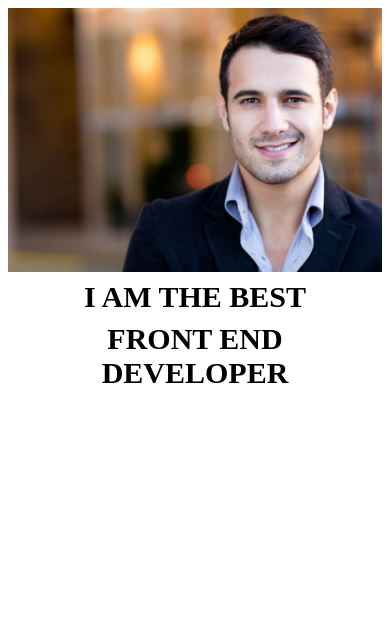
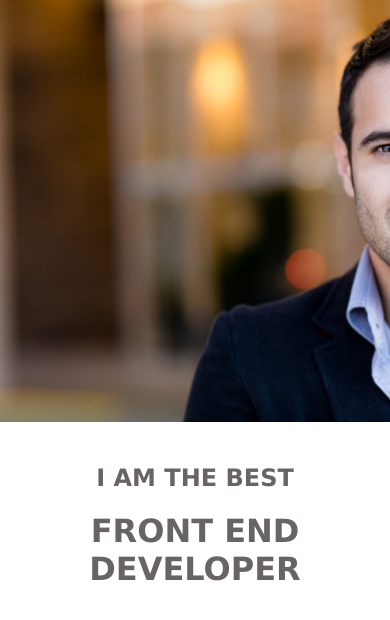
Before and after one commit to platypuswithoutk/RWDhomework, a plain HTML site: page index.html in a window 390 px wide. Drawn offline with Linux system fonts and the light colour scheme.

Commit message:
correct version

```diff
--- a/css/responsive.css
+++ b/css/responsive.css
@@ -1,51 +1,31 @@
-@media all and (max-width:992px) {
-    .first {
-        display: block;
+@media (min-width: 992px) and (max-width: 1170px) {
+    header {
+        height: 70vh;
+        background-image: url(../man-2.jpg);
     }
 
-    .first .text1 {
-        display: none;
+    header div {
+        top: 30%;
+        left: 5%;
     }
 
-    .text3 {
-        display: block;
+    header div h1, header div h2 {
+        margin-left: 50vw;
+    }
     }
 
-
-    .second {
-        display: none;
-    }
-}
-
-@media all and (min-width:992px) {
-    .first {
-        display: none;
-
+    @media (max-width: 991px) {
+    header {
+        height: 50vh;
     }
 
-    .text3 {
-        display: none;
+    header div {
+        top: 110%;
+        color: rgb(105, 100, 100);
+        text-align: center;
     }
 
-    .second {
-        display: block;
+    header div h1, header div h2 {
+        margin-left: 0;
     }
-
-}
-
-
-
-
-@media all and (min-width:1170px) {
-
-.first {
-    display: block;
-}
-
-.text3 {
-    display: none;
-}
-    .second {
-        display: none;
     }
-}
--- a/css/style.css
+++ b/css/style.css
@@ -1,43 +1,29 @@
 * {
     box-sizing: border-box;
+    margin: 0;
+    padding: 0;
 }
 
-
-h1, h2 {
-    text-transform: uppercase;
-    color:white;
-    font-family: Verdana;
+body {
+    font-family: 'Verdana', sans-serif;
+    color: white;
 }
 
-.first img {
+header {
+    background-image: url(../man-1.jpg);
+    background-size: cover;
+    height: 100vh;
     width: 100%;
-    display: block;
-    margin: auto;
 }
 
-.second img{
-    width: 100%;
-    margin: auto;
+header div {
+    text-transform: uppercase;
+    position: relative;
+    text-align: left;
+    top: 70%;
 }
 
-.first .text1 {
-  position: absolute;
-  top: 50%;
-  left: 3%;
-  font-size: 1.6vw;
+header div h1, header div h2 {
+    margin-left: 10px;
+    margin-bottom: 20px;
 }
-
-.second .text2 {
-  position: absolute;
-  top: 20%;
-  right: 15%;
-  font-size: 1.1vw;
-}
-
-h3, h4 {
-    color: black;
-    text-align: center;
-    font-size: 30px;
-    margin: 8px;
-    text-transform: uppercase;
-}
--- a/index.html
+++ b/index.html
@@ -9,29 +9,11 @@
     <link rel="stylesheet" href="css/responsive.css">
 </head>
 <body>
-    <div id="container">
-        <div class="first">
-            <img src="man-1.jpg">
-              <div class="text1">
-                    <h2>i am the best</h2>
-                    <h1>front end developer</h1>
-              </div>
+    <header>
+        <div>
+            <h2>I am the best</h2>
+            <h1>front end developer</h1>
         </div>
-
-        <div class="second">
-            <img src="man-2.jpg">
-                <div class="text2">
-                    <h2>i am the best</h2>
-                    <h1>front end developer</h1>
-                </div>
-        </div>
-
-        <div class="text3">
-            <h4>i am the best</h4>
-            <h3>front end developer</h3>
-        </div>
-
-    </div>
-
+    </header>
 </body>
 </html>
```
